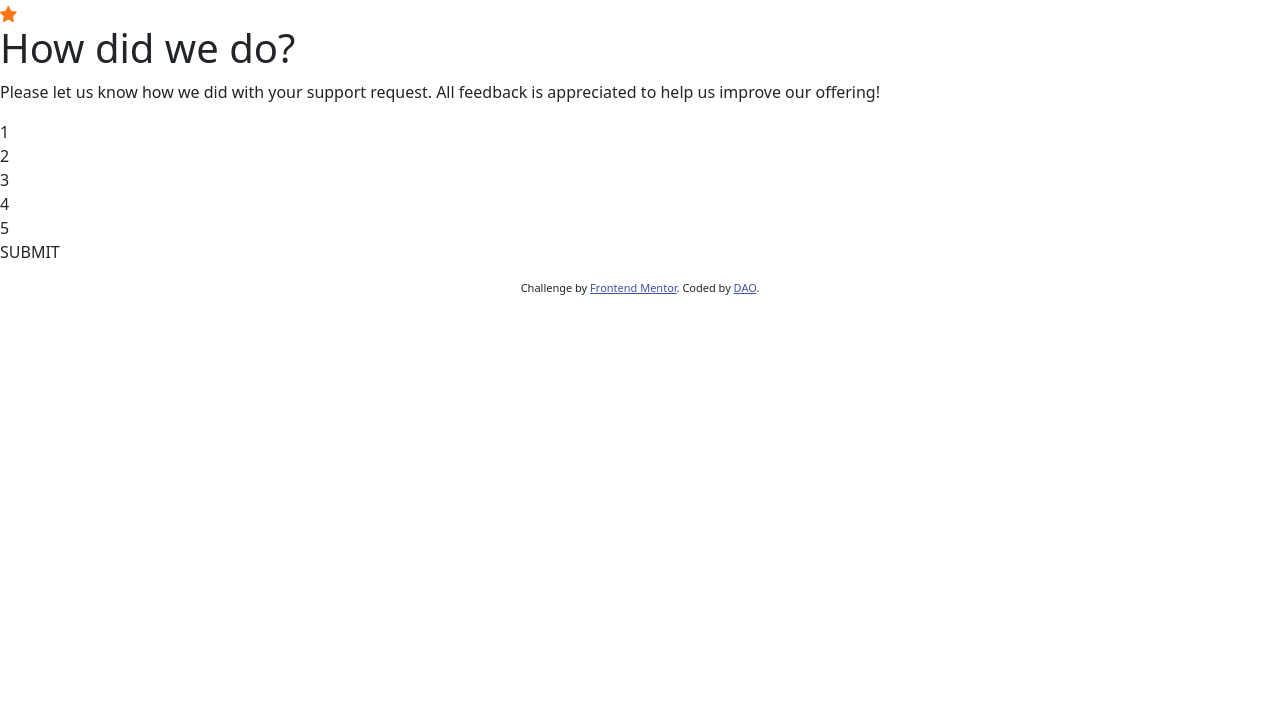
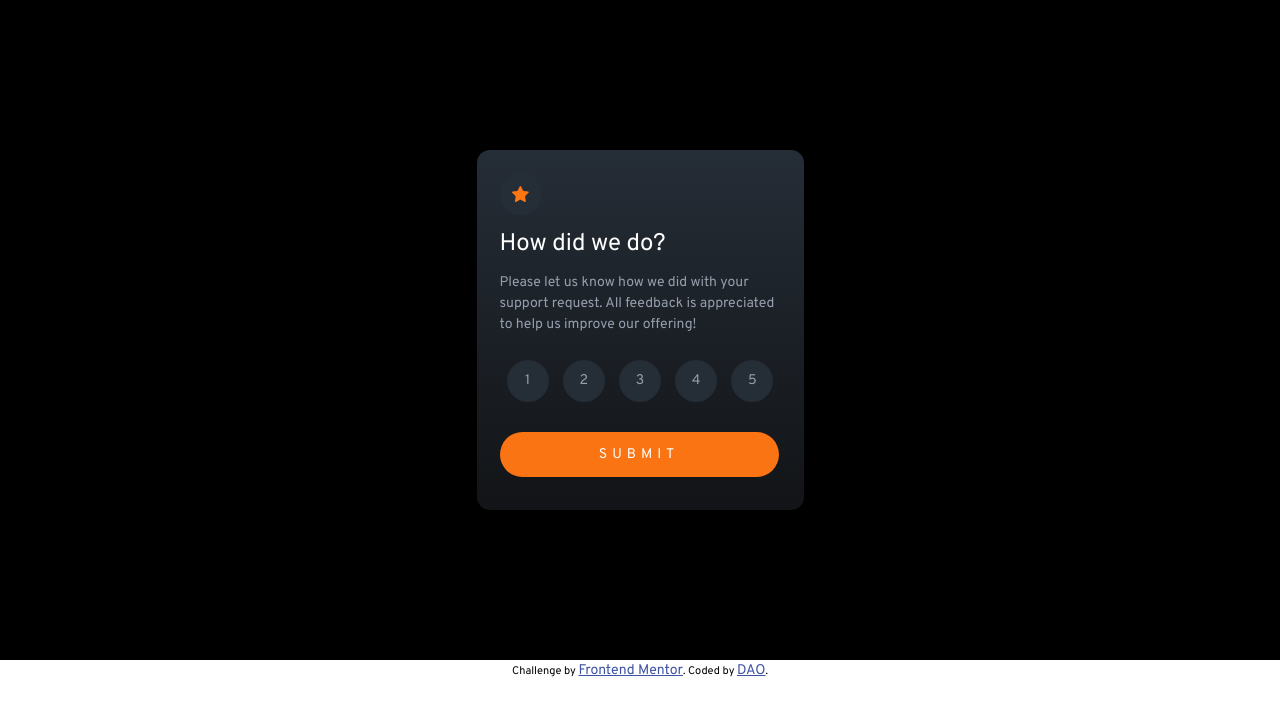
Before and after one commit to HollowZll/frontend-mentor5, a plain HTML site: page index.html in a window 1280 px wide. Drawn offline with nearby package versions, Linux system fonts and the light colour scheme.

Commit message:
css and some js added

```diff
--- a/index.html
+++ b/index.html
@@ -16,15 +16,19 @@
   <style>
     .attribution { font-size: 11px; text-align: center; }
     .attribution a { color: hsl(228, 45%, 44%); }
+    .attribution {height: 10px;}
+    .attribution {color: black;}
   </style>
 </head>
 <body>
 
   <!-- Rating state start -->
 
+
+  <div id="background">
   <div class="main">
-    <div class="rating">
-      <img src="./images/icon-star.svg" alt="a icon of a star.">
+    <div class="white star">
+      <img src="./images/icon-star.svg" alt="a icon of a star." class="">
     </div>
 
     <h1 class="title">How did we do?</h1>
@@ -32,22 +36,35 @@
       to help us improve our offering!</p>
 
     <div class="ratings">
-     <div class="rating">1</div>
-     <div class="rating">2</div>
-     <div class="rating">3</div>
-     <div class="rating">4</div>
-     <div class="rating">5</div>
+     <div class="rating" id="one">
+      1
+    </div>
+     <div class="rating" id="two">
+      2
+     </div>
+     <div class="rating" id="three">
+      3
+     </div>
+     <div class="rating" id="four">
+      4
+     </div>
+     <div class="rating" id="five">
+      5
+     </div>
     </div>
 
-    <div id="submit-button">
-      <p id="submit">SUBMIT</p>
+    <div id="submit-button" class="button">
+      SUBMIT
     </div>
   </div>
+</div>
 
 
   <div class="attribution">
     Challenge by <a href="https://www.frontendmentor.io?ref=challenge" target="_blank">Frontend Mentor</a>.
     Coded by <a href="#">DAO</a>.
   </div>
+
+  <script src="./main.js"></script>
 </body>
 </html>
--- a/main.js
+++ b/main.js
@@ -0,0 +1,27 @@
+// //colors
+const lightGrey = 'hsl(217, 12%, 63%)'
+const orange = 'hsl(25, 97%, 53%)'
+const white = 'hsl(0, 0%, 100%)'
+const mediumGrey = 'hsl(216, 12%, 54%)'
+const darkBlue = 'hsl(213, 19%, 18%)'
+const veryBlue = 'hsl(216, 12%, 8%)'
+
+// //hover effect after-image:
+// const five = document.getElementById('five');
+// const four = document.getElementById('four');
+
+// //Hover Change color of the left item of which the hover is done.
+// five.addEventListener('mouseover', () => {
+//    four.style.backgroundColor = lightGrey;
+//    four.style.color = white;
+// })
+// five.addEventListener('mouseout', function handleMouseOut() {
+//     four.style.backgroundColor = darkBlue;
+//     four.style.color = lightGrey;
+//   });
+
+const five = document.getElementById('five');
+
+five.addEventListener('click', function onClick(event) {
+    document.five.style.backgroundColor = orange;
+})
--- a/styles/styles.scss
+++ b/styles/styles.scss
@@ -1 +1,114 @@
-@import "../node_modules/bootstrap/scss/bootstrap";
+@import url('https://fonts.googleapis.com/css2?family=Overpass:wght@400;700&display=swap');
+
+$orange: hsl(25, 97%, 53%);
+$white: hsl(0, 0%, 100%);
+$light-grey: hsl(217, 12%, 63%);
+$medium-grey:hsl(216, 12%, 54%);
+$dark-blue:hsl(213, 19%, 18%);
+$very-blue:hsl(216, 12%, 8%);
+
+* {
+    margin: 0px;
+    padding: 0px;
+    font-size: 14px;
+    font-family: 'Overpass', sans-serif;
+    color: $white;
+}
+
+#background {
+    display: flex;
+    justify-content: center;
+    align-items: center;
+    flex-direction: column;
+    background-color: black;
+    height: 660px;
+}
+
+.main {
+    width: 327px;
+    height: 360px;
+    background: linear-gradient($dark-blue, $very-blue);
+    border-radius: 13px;
+    margin: 30px;
+    padding: 23px;
+
+}
+
+.star {
+    margin-bottom: 15px;
+}
+
+.white {
+    width: 42px;
+    height: 42px;
+    border-radius: 50%;
+    background-color: $dark-blue;
+    display: flex;
+    justify-content: center;
+    align-items: center;
+}
+
+.white:hover {
+    background-color: $very-blue;
+}
+
+.title {
+    margin-bottom: 13px;
+    font-size: 24px;
+}
+
+.text {
+    color: $light-grey;
+    font-size: 14px;
+    margin-bottom: 25px;
+}
+
+.ratings {
+    display: flex;
+    justify-content: space-around;
+}
+
+.rating {
+    width: 42px;
+    height: 42px;
+    border-radius: 50%;
+    background-color: $dark-blue;
+    display: flex;
+    justify-content: center;
+    align-items: center;
+    color: $light-grey;
+}
+
+.rating:hover {
+    background-color: $orange;
+    color: $white;
+}
+
+.rating:target {
+    background-color: $orange;
+}
+
+.numbers {
+    color: $medium-grey;
+}
+
+
+
+.button {
+    background-color: $orange;
+    width: 279px;
+    height: 45px;
+    border-radius: 35px;
+    display: flex;
+    justify-content: center;
+    align-items: center;
+    margin-top: 30px;
+    color: $white;
+    letter-spacing: 5px;
+}
+
+.button:hover {
+    background-color: $white;
+    cursor: pointer;
+    color: $orange;
+}
```
Also changed, not shown: styles/styles.css, 1 other file.
